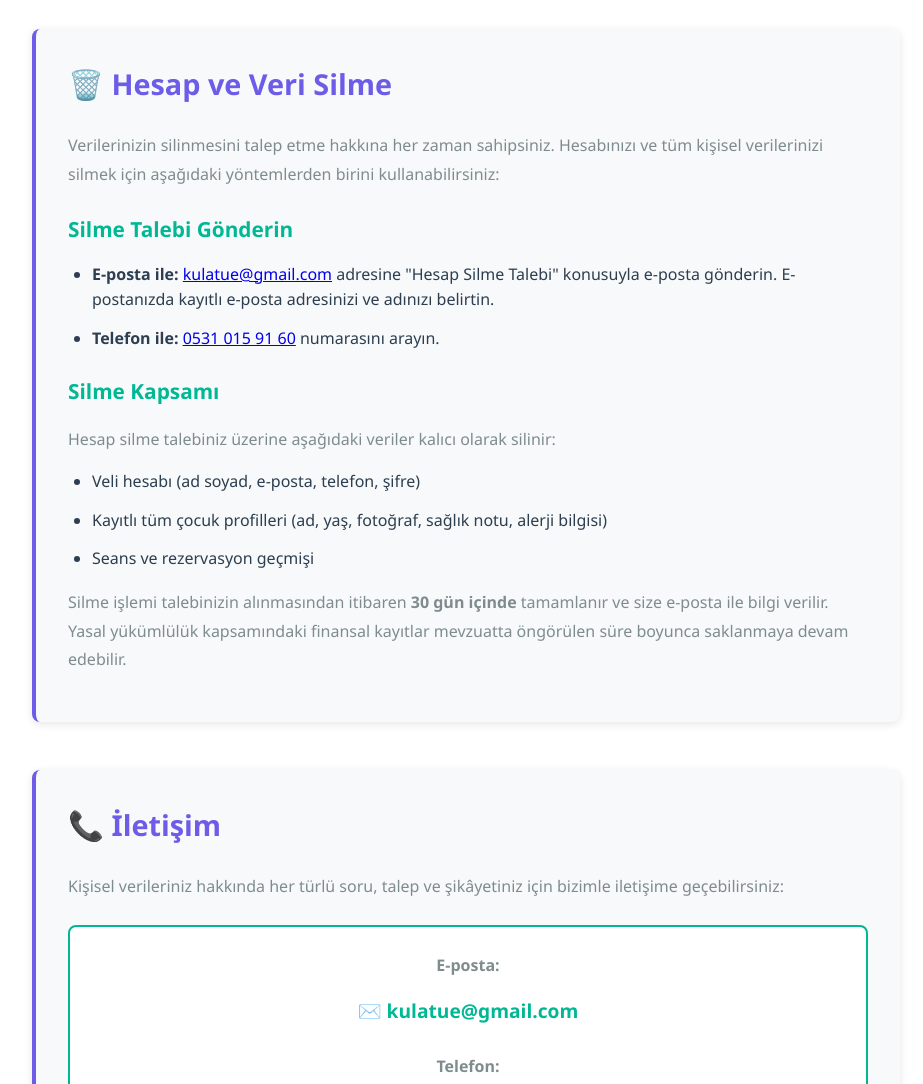
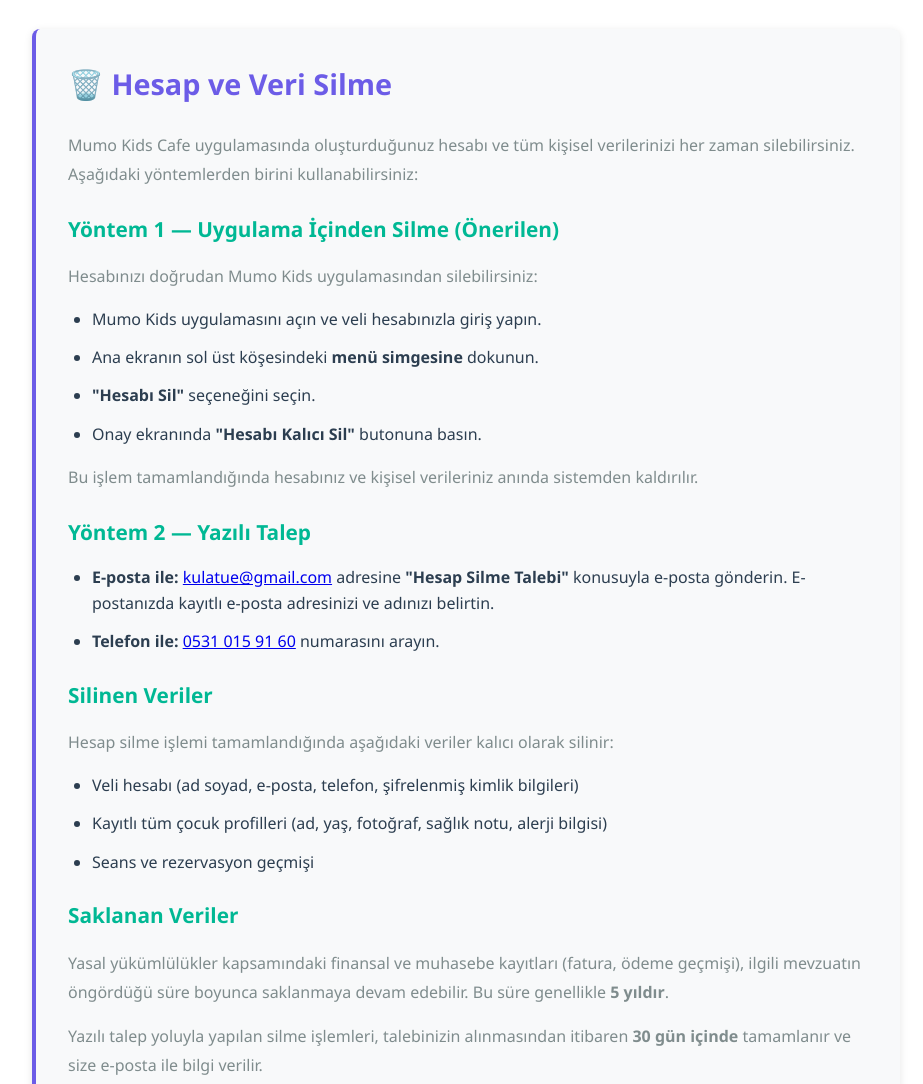
Before and after one commit to EgemenKulatu/mumo-kids-legal, a plain HTML site: page index.html in a window 1280 px wide. Shown: the part 5000-6084 px from the top of the page, without its empty margins (174-1097 px from the left). Drawn offline with Linux system fonts and the light colour scheme.

Commit message:
Add in-app account deletion steps to deletion section

```diff
--- a/index.html
+++ b/index.html
@@ -510,16 +510,28 @@
         <h2>🗑️ Hesap ve Veri Silme</h2>
 
         <p>
-          Verilerinizin silinmesini talep etme hakkına her zaman sahipsiniz.
-          Hesabınızı ve tüm kişisel verilerinizi silmek için aşağıdaki yöntemlerden birini kullanabilirsiniz:
+          Mumo Kids Cafe uygulamasında oluşturduğunuz hesabı ve tüm kişisel
+          verilerinizi her zaman silebilirsiniz. Aşağıdaki yöntemlerden birini kullanabilirsiniz:
         </p>
 
-        <h3>Silme Talebi Gönderin</h3>
+        <h3>Yöntem 1 — Uygulama İçinden Silme (Önerilen)</h3>
+        <p>Hesabınızı doğrudan Mumo Kids uygulamasından silebilirsiniz:</p>
+        <ul>
+          <li>Mumo Kids uygulamasını açın ve veli hesabınızla giriş yapın.</li>
+          <li>Ana ekranın sol üst köşesindeki <strong>menü simgesine</strong> dokunun.</li>
+          <li><strong>"Hesabı Sil"</strong> seçeneğini seçin.</li>
+          <li>Onay ekranında <strong>"Hesabı Kalıcı Sil"</strong> butonuna basın.</li>
+        </ul>
+        <p>
+          Bu işlem tamamlandığında hesabınız ve kişisel verileriniz anında sistemden kaldırılır.
+        </p>
+
+        <h3>Yöntem 2 — Yazılı Talep</h3>
         <ul>
           <li>
             <strong>E-posta ile:</strong>
             <a href="mailto:kulatue@gmail.com">kulatue@gmail.com</a>
-            adresine "Hesap Silme Talebi" konusuyla e-posta gönderin.
+            adresine <strong>"Hesap Silme Talebi"</strong> konusuyla e-posta gönderin.
             E-postanızda kayıtlı e-posta adresinizi ve adınızı belirtin.
           </li>
           <li>
@@ -528,17 +540,23 @@
           </li>
         </ul>
 
-        <h3>Silme Kapsamı</h3>
-        <p>Hesap silme talebiniz üzerine aşağıdaki veriler kalıcı olarak silinir:</p>
+        <h3>Silinen Veriler</h3>
+        <p>Hesap silme işlemi tamamlandığında aşağıdaki veriler kalıcı olarak silinir:</p>
         <ul>
-          <li>Veli hesabı (ad soyad, e-posta, telefon, şifre)</li>
+          <li>Veli hesabı (ad soyad, e-posta, telefon, şifrelenmiş kimlik bilgileri)</li>
           <li>Kayıtlı tüm çocuk profilleri (ad, yaş, fotoğraf, sağlık notu, alerji bilgisi)</li>
           <li>Seans ve rezervasyon geçmişi</li>
         </ul>
+
+        <h3>Saklanan Veriler</h3>
         <p>
-          Silme işlemi talebinizin alınmasından itibaren <strong>30 gün içinde</strong>
-          tamamlanır ve size e-posta ile bilgi verilir. Yasal yükümlülük kapsamındaki
-          finansal kayıtlar mevzuatta öngörülen süre boyunca saklanmaya devam edebilir.
+          Yasal yükümlülükler kapsamındaki finansal ve muhasebe kayıtları (fatura,
+          ödeme geçmişi), ilgili mevzuatın öngördüğü süre boyunca saklanmaya devam
+          edebilir. Bu süre genellikle <strong>5 yıldır</strong>.
+        </p>
+        <p>
+          Yazılı talep yoluyla yapılan silme işlemleri, talebinizin alınmasından
+          itibaren <strong>30 gün içinde</strong> tamamlanır ve size e-posta ile bilgi verilir.
         </p>
       </section>
 
```
